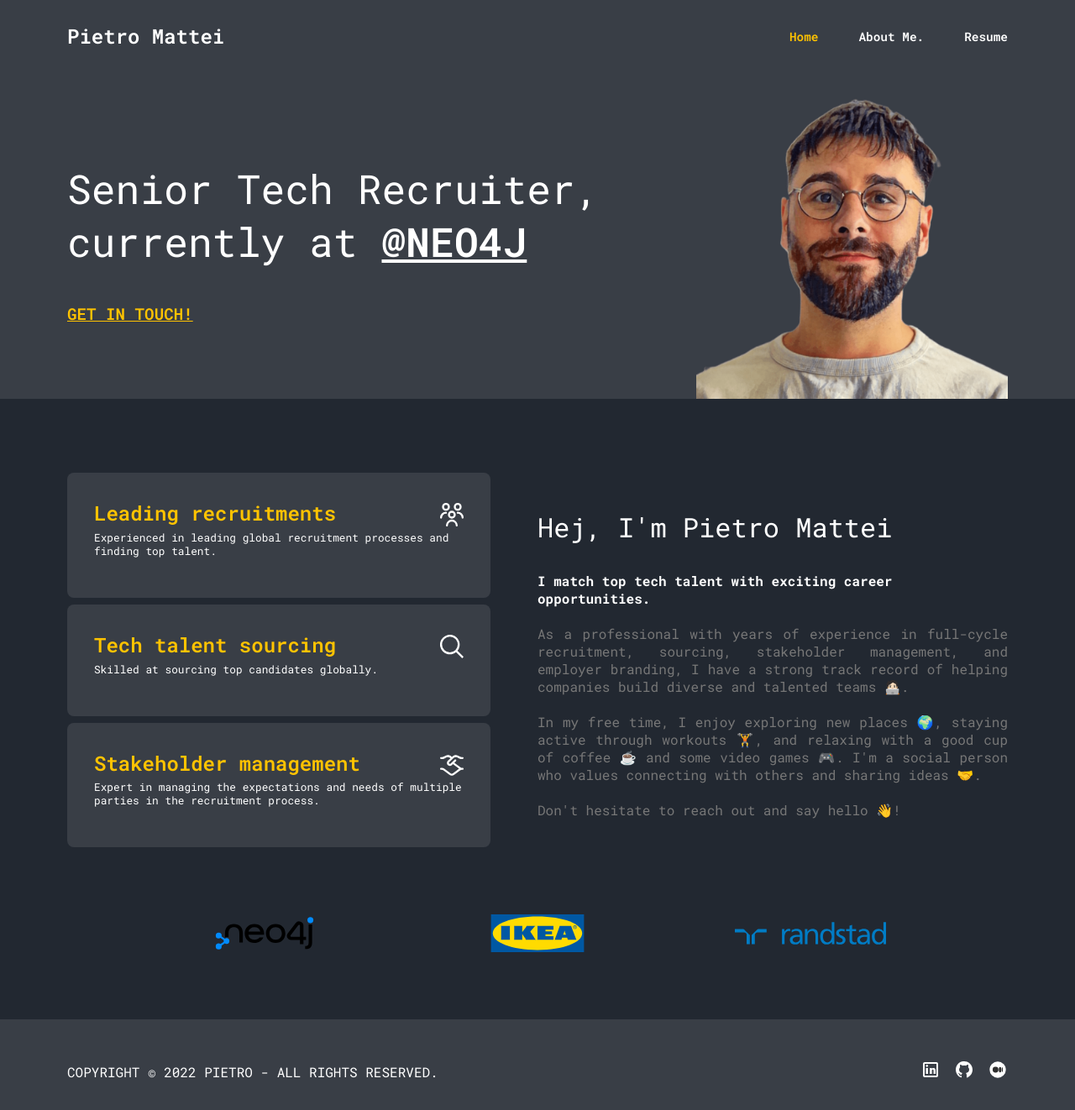
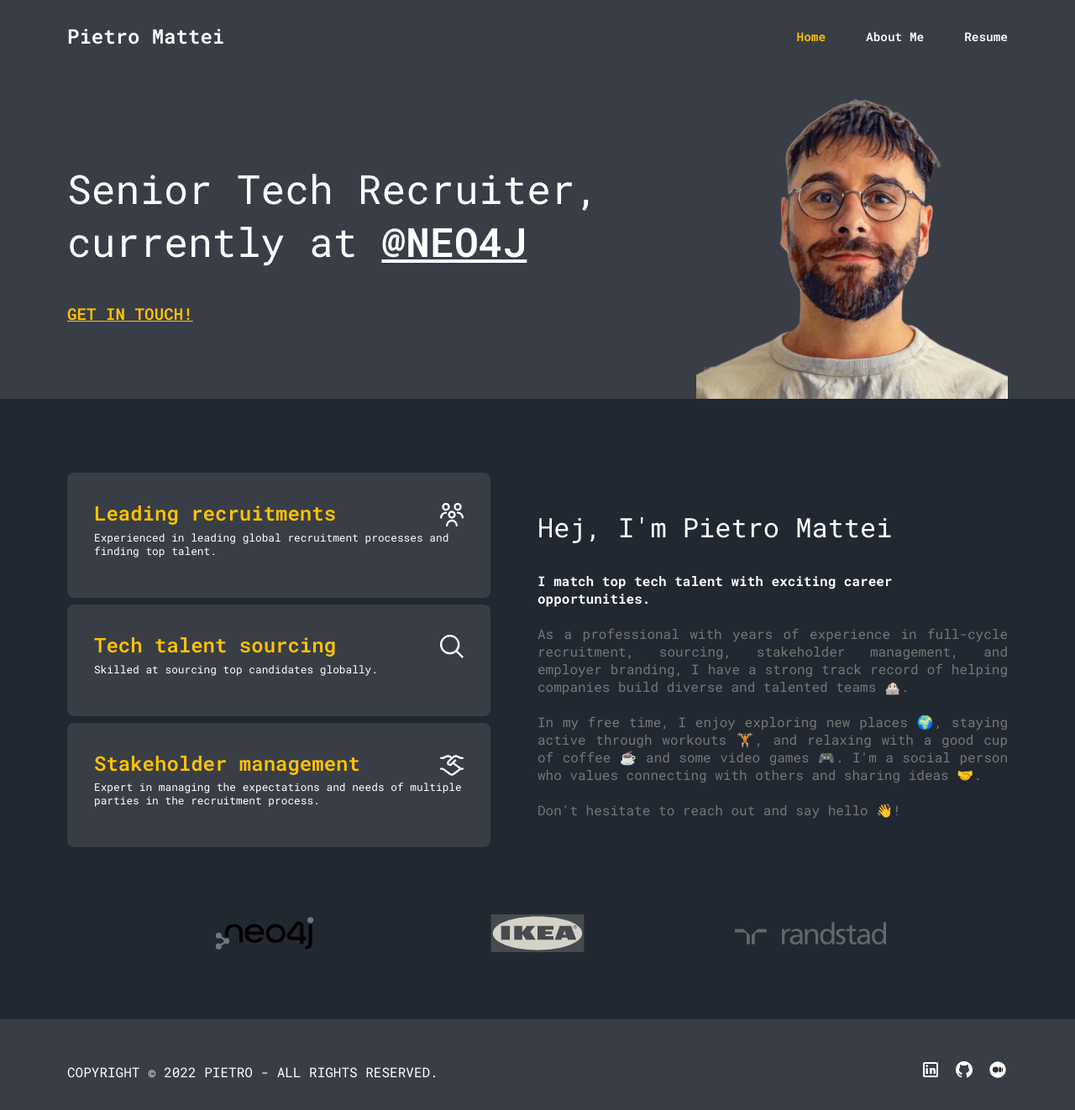
Before and after one commit to blaiti/Developer-Portfolio, a Next.js app: page / in a window 1280 px wide. Shown: the top 1322 px of the page at 84% size. Built offline with nearby package versions, Linux system fonts and the light colour scheme.

Commit message:
Update NavBar.tsx and globals.css

```diff
--- a/components/NavBar.tsx
+++ b/components/NavBar.tsx
@@ -13,7 +13,7 @@
           <Link href="/">{"Home"}</Link>
         </li>
         <li>
-          <Link href="/#about">About Me.</Link>
+          <Link href="/#about">About Me</Link>
         </li>
         <li>
           <a href="pietrocv.pdf" target="_blank" rel="noreferrer">
--- a/styles/globals.css
+++ b/styles/globals.css
@@ -139,6 +139,11 @@
   justify-content: space-evenly;
 }
 
+/* Make partner logos grayscale */
+div.flex.partners.justify-space {
+  filter: grayscale(95%);
+  }
+
 /* Footer */
 footer {
   padding: 2rem 5rem;
```
